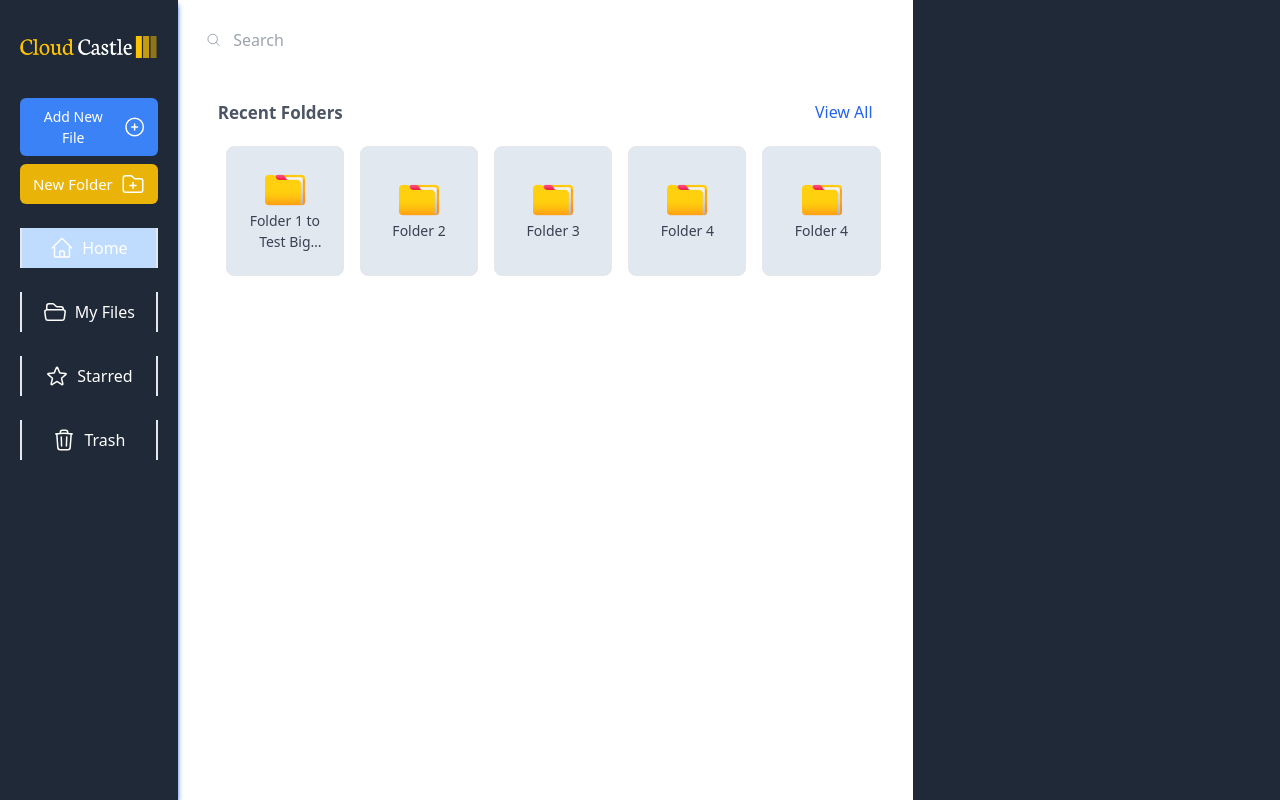
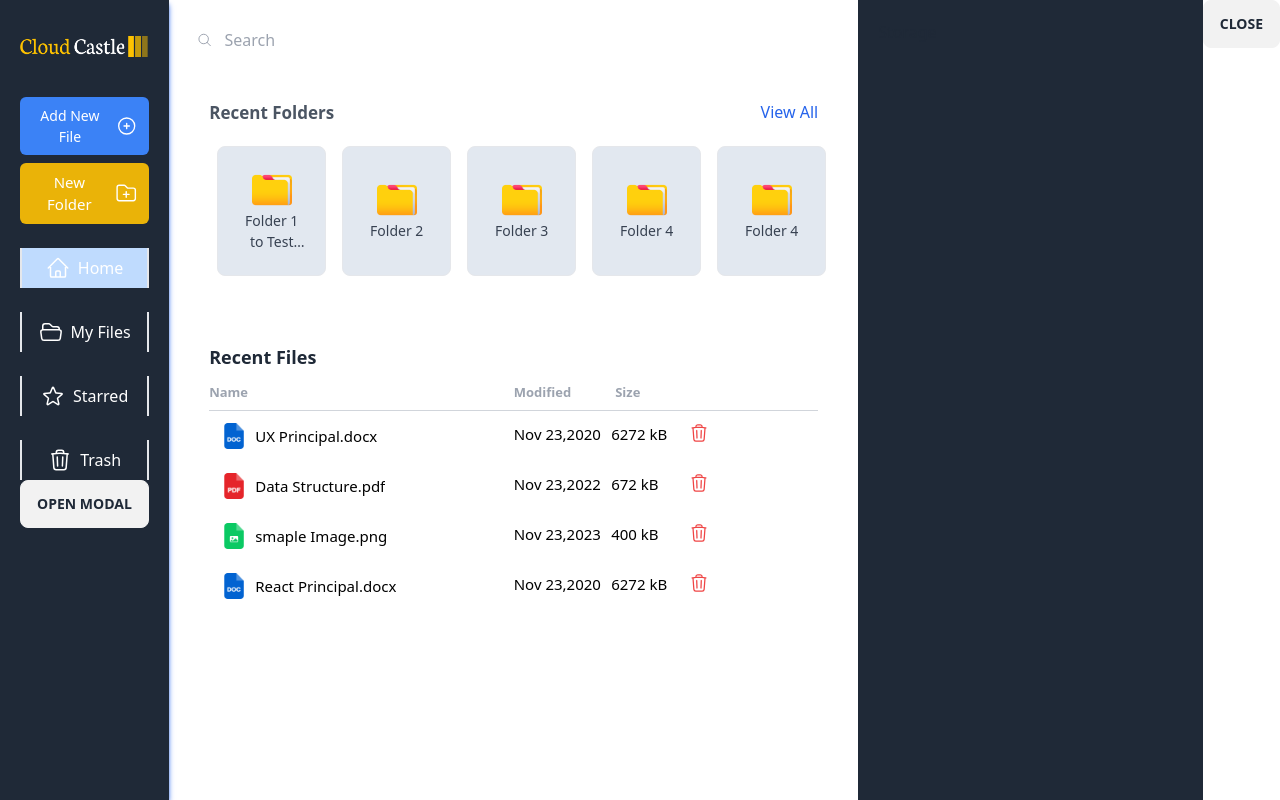
Before and after one commit to snehasishdasz/cloud-file-manager, a Next.js app: page / in a window 1280 px wide. Built offline with nearby package versions, Linux system fonts and the light colour scheme; no server answers; sample sign-in values are in the browser's storage.

Commit message:
Recent Files Frontend design complete

```diff
--- /dev/null
+++ b/components/File/FileItem.js
@@ -0,0 +1,51 @@
+import Image from "next/image";
+import React from "react";
+
+function FileItem({ file }) {
+  return (
+    <div
+      className="grid grid-cols-1
+    md:grid-cols-2 justify-between
+    cursor-pointer hover:bg-gray-100
+    p-3 rounded-md text-black"
+    >
+      <div className="flex gap-2 items-center">
+        <Image src={file.image} alt="file-icon" width={26} height={20} on />
+        <h2
+          className="text-[15px] truncate"
+          onClick={()=>window.open(file.imageUrl)}
+        >
+          {file.name}
+        </h2>
+      </div>
+      <div className="grid grid-cols-3 place-content-start">
+        <h2 className="text-[15px]">
+          {/* {moment(file.modifiedAt).format("MMMM DD, YYYY")} */}
+          {/* {moment(file.modifiedAt).format("MMMM DD, YYYY")} */}
+          {file.modifiedAt}
+        </h2>
+
+        <h2 className="text-[15px]">
+          {/* {(file.size / 1024 ** 2).toFixed(2) + " MB"} */}
+          {/* {(file.size / 1024 ** 2).toFixed(2) + " MB"} */}
+          {file.size}
+          <svg
+            fill="none" viewBox="0 0 24 24"
+          strokeWidth={1.5} stroke="currentColor"
+           className="w-5 h-5 float-right text-red-500
+           hover:scale-110 transition-all"
+          >
+
+            <path
+              strokeLinecap="round"
+              strokeLinejoin="round"
+              d="M14.74 9l-.346 9m-4.788 0L9.26 9m9.968-3.21c.342.052.682.107 1.022.166m-1.022-.165L18.16 19.673a2.25 2.25 0 01-2.244 2.077H8.084a2.25 2.25 0 01-2.244-2.077L4.772 5.79m14.456 0a48.108 48.108 0 00-3.478-.397m-12 .562c.34-.059.68-.114 1.022-.165m0 0a48.11 48.11 0 013.478-.397m7.5 0v-.916c0-1.18-.91-2.164-2.09-2.201a51.964 51.964 0 00-3.32 0c-1.18.037-2.09 1.022-2.09 2.201v.916m7.5 0a48.667 48.667 0 00-7.5 0"
+            />
+          </svg>
+        </h2>
+      </div>
+    </div>
+  );
+}
+
+export default FileItem;
--- /dev/null
+++ b/components/File/FileList.js
@@ -0,0 +1,68 @@
+import React, { useContext } from 'react'
+import FileItem from "./FileItem"
+
+function FileList({filelist}) {
+    const fileList=[
+        {
+            id:1,
+            name:'UX Principal.docx',
+            image:"/docx.png",
+            type:'doc',
+            size:'6272 kB',
+            modifiedAt:'Nov 23,2020'
+        },
+        {
+            id:2,
+            name:'Data Structure.pdf',
+            image:"/pdf.png",
+            type:'pdf',
+            size:'672 kB',
+            modifiedAt:'Nov 23,2022'
+        },
+        {
+            id:3,
+            name:'smaple Image.png',
+            image:"/jpg.png",
+            type:'image',
+            size:'400 kB',
+            modifiedAt:'Nov 23,2023'
+        },
+        {
+            id:4,
+            name:'React Principal.docx',
+            image:"/docx.png",
+            type:'doc',
+            size:'6272 kB',
+            modifiedAt:'Nov 23,2020'
+        },
+
+    ]
+
+  return (
+    <div className='bg-white mt-5 p-5
+    rounded-lg'>
+        <h2 className='text-[18px] font-bold'>Recent Files</h2>
+        <div className='grid grid-cols-1
+        md:grid-cols-2
+        text-[13px]
+        font-semibold
+        border-b-[1px]
+        pb-2 mt-3
+        border-gray-300
+         text-gray-400'>
+            <h2>Name</h2>
+            <div className='grid grid-cols-3'>
+            <h2>Modified</h2>
+            <h2>Size</h2>
+            <h2></h2>
+
+            </div>
+        </div>
+        {fileList.map((item,index)=>(
+            <FileItem file={item} key={index}/>
+        ))}
+    </div>
+  )
+}
+
+export default FileList
--- /dev/null
+++ b/components/Folder/CreateFolderModal.js
@@ -0,0 +1,14 @@
+import React from 'react'
+
+function CreateFolderModal() {
+  return (
+    <div>
+        <form method="dialog">
+        {/* if there is a button in form, it will close the modal */}
+        <button className="btn">Close</button>
+      </form>
+    </div>
+  )
+}
+
+export default CreateFolderModal
--- a/components/SideNavBar.js
+++ b/components/SideNavBar.js
@@ -1,6 +1,7 @@
 import React, { useState } from "react";
 import Image from "next/image";
 import menu from "../data/menu.js";
+import CreateFolderModal from "./Folder/CreateFolderModal.js";
 
 function SideNavBar() {
   const [activeIndex, setActiveIndex] = useState(0);
@@ -70,6 +71,17 @@ function SideNavBar() {
           </h2>
         ))}
       </div>
+      {/* Open the modal using document.getElementById('ID').showModal() method */}
+<button className="btn" onClick={()=>document.getElementById('my_modal_5').showModal()}>open modal</button>
+<dialog id="my_modal_5" className="modal modal-bottom sm:modal-middle">
+  <div className="modal-box">
+    <h3 className="font-bold text-lg">Hello!</h3>
+    <p className="py-4">Press ESC key or click the button below to close</p>
+    <div className="modal-action">
+      <CreateFolderModal/>
+    </div>
+  </div>
+</dialog>
     </div>
   );
 }
--- a/pages/_app.js
+++ b/pages/_app.js
@@ -1,3 +1,4 @@
+import CreateFolderModal from '@/components/Folder/CreateFolderModal'
 import SideNavBar from '@/components/SideNavBar'
 import '@/styles/globals.css'
 
@@ -19,6 +20,9 @@ export default function App({
           Storage
         </div>
       </div>
+      <div>
+        <CreateFolderModal/>
+      </div>
     </div>
     </SessionProvider>
   )
--- a/pages/index.js
+++ b/pages/index.js
@@ -4,6 +4,7 @@ import { useEffect } from 'react';
 import { useRouter } from 'next/router';
 import Searchbar from '@/components/Searchbar';
 import FolderList from '@/components/Folder/FolderList';
+import FileList from '@/components/File/FileList';
 
 const inter = Inter({ subsets: ['latin'] })
 
@@ -24,6 +25,7 @@ export default function Home() {
     <div className='p-5'>
       <Searchbar/>
       <FolderList/>
+      <FileList/>
     </div>
   )
 }
```
